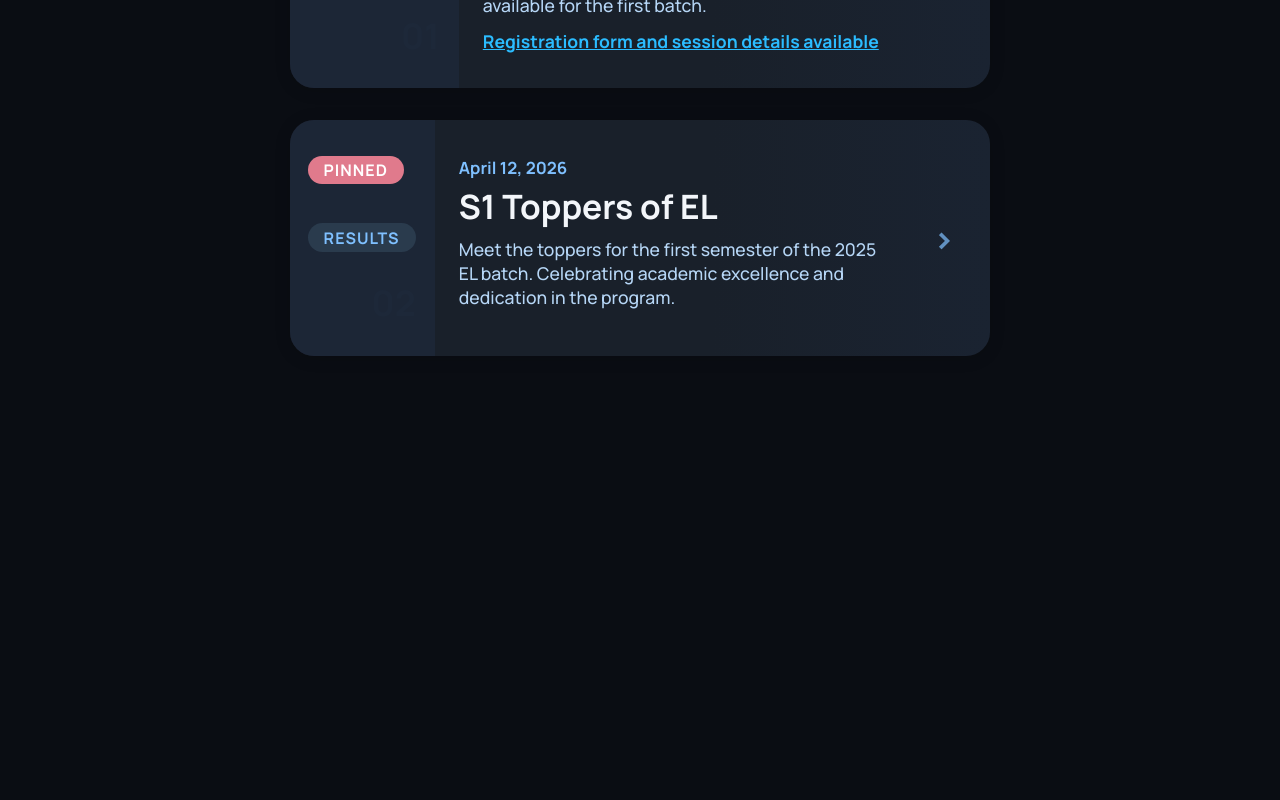
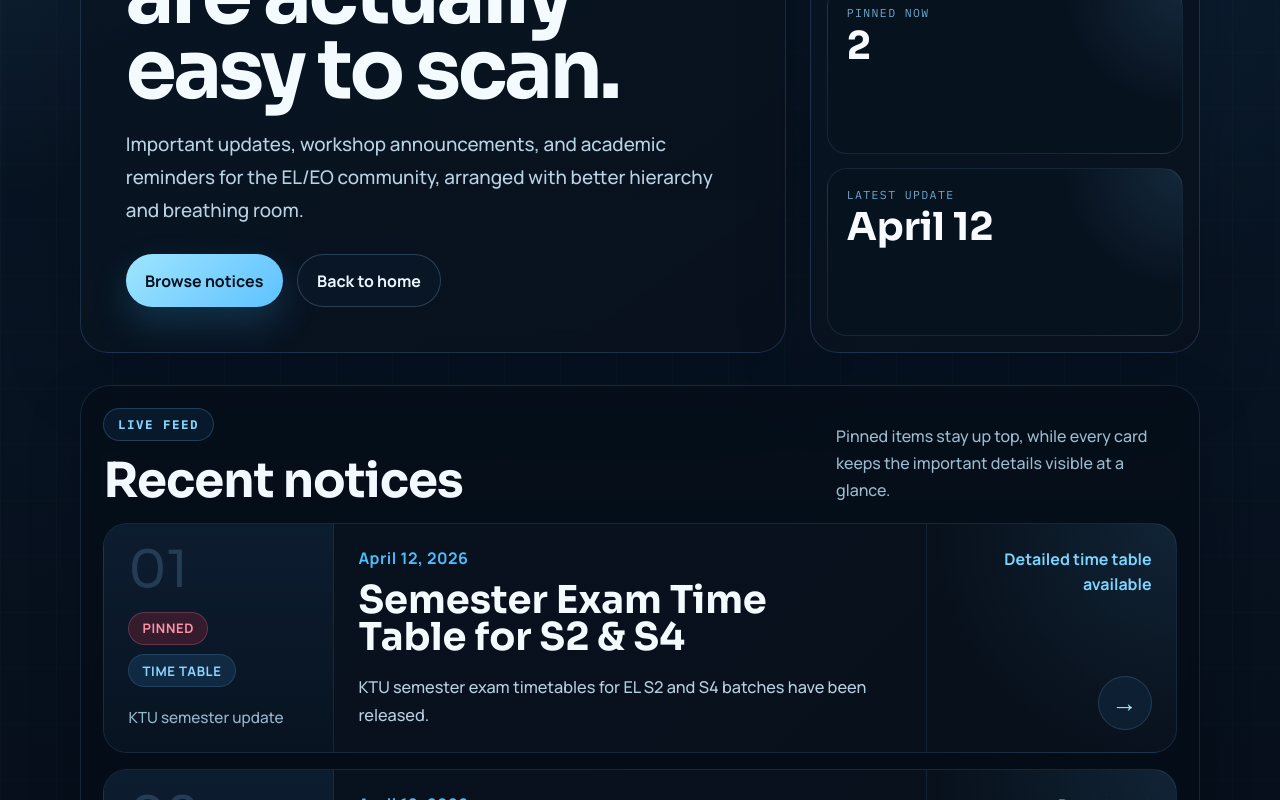
Before and after one commit to rohankishore/elweb, a React (Vite) app: page /notices in a window 1280 px wide. Shown: the part 340-1140 px from the top of the page. Before the commit the page ends 800 px from the top, so only its background shows below. Built offline with nearby package versions, Linux system fonts and the light colour scheme.

Commit message:
notice page mob optim

```diff
--- a/src/App.css
+++ b/src/App.css
@@ -1,149 +1,391 @@
 /* Notices Page Styles */
-.notices-page {
-  padding: 3rem 0;
-  min-height: 60vh;
+.notices-page-shell {
+  position: relative;
+  min-height: 100vh;
+  padding: clamp(5.5rem, 10vw, 8rem) 1rem 4rem;
+  background:
+    radial-gradient(circle at top left, rgba(77, 154, 210, 0.22), transparent 28%),
+    radial-gradient(circle at 85% 18%, rgba(46, 121, 180, 0.16), transparent 24%),
+    linear-gradient(180deg, #06101d 0%, #081423 46%, #050c16 100%);
 }
-.notices-title {
-  color: #eaf6ff;
-  font-size: 2.5rem;
-  font-weight: 800;
-  margin-bottom: 1.5rem;
-  text-align: center;
+
+.notices-page-shell::before {
+  content: "";
+  position: absolute;
+  inset: 0;
+  pointer-events: none;
+  background-image:
+    linear-gradient(to right, rgba(137, 192, 225, 0.08) 1px, transparent 1px),
+    linear-gradient(to bottom, rgba(137, 192, 225, 0.05) 1px, transparent 1px);
+  background-size: 56px 56px;
+  opacity: 0.3;
 }
-.notices-subtitle {
-  color: #b6d6f6;
-  font-size: 1.2rem;
+
+.notices-page-hero,
+.notices-page-content {
+  position: relative;
+  z-index: 1;
+  width: min(1120px, 100%);
+  margin: 0 auto;
+}
+
+.notices-page-hero {
+  display: grid;
+  grid-template-columns: minmax(0, 1.45fr) minmax(280px, 0.8fr);
+  gap: 1.5rem;
+  align-items: stretch;
   margin-bottom: 2rem;
-  text-align: center;
 }
-.notices-list {
-  max-width: 700px;
-  margin: 0 auto;
+
+.notices-page-hero__copy,
+.notices-page-overview {
+  border: 1px solid rgba(105, 156, 212, 0.22);
+  border-radius: 28px;
+  background:
+    linear-gradient(145deg, rgba(9, 21, 36, 0.92) 0%, rgba(9, 17, 29, 0.96) 100%);
+  box-shadow:
+    inset 0 1px 0 rgba(255, 255, 255, 0.06),
+    0 24px 70px rgba(2, 8, 18, 0.32);
+  backdrop-filter: blur(12px);
+}
+
+.notices-page-hero__copy {
+  padding: clamp(1.6rem, 4vw, 2.8rem);
+}
+
+.notices-page-hero__eyebrow,
+.notices-page-content__eyebrow {
+  display: inline-flex;
+  align-items: center;
+  width: fit-content;
+  margin-bottom: 1rem;
+  padding: 0.5rem 0.85rem;
+  border-radius: 999px;
+  border: 1px solid rgba(108, 182, 238, 0.24);
+  background: rgba(17, 49, 79, 0.36);
+  color: #86d5ff;
+  font-family: var(--mono);
+  font-size: 0.74rem;
+  font-weight: 700;
+  letter-spacing: 0.16em;
+  text-transform: uppercase;
+}
+
+.notices-page-hero__title {
+  margin: 0;
+  max-width: 11ch;
+  font-family: var(--display);
+  font-size: clamp(2.8rem, 7vw, 5.1rem);
+  line-height: 0.92;
+  letter-spacing: -0.04em;
+  color: #f4fbff;
+}
+
+.notices-page-hero__subtitle {
+  margin: 1.25rem 0 0;
+  max-width: 60ch;
+  font-size: clamp(1rem, 2.1vw, 1.18rem);
+  line-height: 1.75;
+  color: rgba(201, 228, 245, 0.92);
+}
+
+.notices-page-hero__actions {
   display: flex;
-  flex-direction: column;
-  gap: 2rem;
+  flex-wrap: wrap;
+  gap: 0.9rem;
+  margin-top: 1.7rem;
 }
-.notice-card-full {
+
+.notices-page-hero__cta,
+.notices-page-hero__link {
+  display: inline-flex;
+  align-items: center;
+  justify-content: center;
+  min-height: 50px;
+  padding: 0.9rem 1.2rem;
+  border-radius: 999px;
+  text-decoration: none;
+  font-weight: 700;
+  transition: transform 160ms ease, border-color 160ms ease, background 160ms ease;
+}
+
+.notices-page-hero__cta {
+  background: linear-gradient(135deg, #9ee5ff 0%, #5ec2ff 100%);
+  color: #04111d;
+  box-shadow: 0 16px 36px rgba(48, 166, 228, 0.22);
+}
+
+.notices-page-hero__link {
+  border: 1px solid rgba(147, 198, 233, 0.24);
+  background: rgba(11, 26, 42, 0.68);
+  color: #ebf7ff;
+}
+
+.notices-page-hero__cta:hover,
+.notices-page-hero__link:hover {
+  transform: translateY(-2px);
+}
+
+.notices-page-overview {
+  padding: 1rem;
+  display: grid;
+  gap: 0.9rem;
+  align-content: stretch;
+}
+
+.notices-page-overview__card {
+  padding: 1.1rem 1.15rem;
+  border-radius: 20px;
+  background:
+    radial-gradient(circle at top right, rgba(99, 175, 230, 0.14), transparent 30%),
+    rgba(8, 19, 32, 0.92);
+  border: 1px solid rgba(127, 185, 224, 0.12);
+}
+
+.notices-page-overview__label {
+  display: block;
+  margin-bottom: 0.4rem;
+  font-family: var(--mono);
+  font-size: 0.72rem;
+  letter-spacing: 0.12em;
+  text-transform: uppercase;
+  color: rgba(134, 206, 248, 0.8);
+}
+
+.notices-page-overview__value {
+  font-family: var(--display);
+  font-size: clamp(1.6rem, 3vw, 2.5rem);
+  line-height: 1;
+  color: #f7fbff;
+}
+
+.notices-page-content {
+  padding: clamp(1rem, 3vw, 1.4rem);
+  border: 1px solid rgba(105, 156, 212, 0.18);
+  border-radius: 30px;
+  background: rgba(5, 13, 23, 0.72);
+  box-shadow: 0 20px 50px rgba(3, 8, 17, 0.28);
+  backdrop-filter: blur(10px);
+}
+
+.notices-page-content__header {
+  display: grid;
+  grid-template-columns: minmax(0, 1fr) minmax(260px, 0.75fr);
+  gap: 1rem;
+  align-items: end;
+  margin-bottom: 1.2rem;
+}
+
+.notices-page-content__title {
+  margin: 0;
+  font-family: var(--display);
+  font-size: clamp(1.9rem, 4vw, 3rem);
+  line-height: 0.98;
+  color: #f2f9ff;
+}
+
+.notices-page-content__text {
+  margin: 0;
+  justify-self: end;
+  max-width: 34ch;
+  color: rgba(183, 216, 237, 0.86);
+  line-height: 1.7;
+}
+
+.notices-page-list {
+  display: grid;
+  gap: 1rem;
+}
+
+.notice-panel {
+  display: grid;
+  grid-template-columns: minmax(190px, 230px) minmax(0, 1fr) minmax(210px, 250px);
+  gap: 0;
+  align-items: stretch;
+  overflow: hidden;
+  border: 1px solid rgba(92, 145, 194, 0.18);
+  border-radius: 24px;
+  background:
+    radial-gradient(circle at top right, rgba(75, 155, 214, 0.14), transparent 22%),
+    linear-gradient(135deg, rgba(8, 18, 31, 0.96) 0%, rgba(8, 16, 27, 0.98) 100%);
+  transition: transform 180ms ease, border-color 180ms ease, box-shadow 180ms ease;
+}
+
+.notice-panel:hover {
+  transform: translateY(-3px);
+  border-color: rgba(126, 190, 243, 0.3);
+  box-shadow: 0 18px 42px rgba(2, 8, 18, 0.28);
+}
+
+.notice-panel__meta,
+.notice-panel__body,
+.notice-panel__footer {
+  padding: 1.4rem 1.5rem;
+}
+
+.notice-panel__meta {
+  display: grid;
+  align-content: space-between;
+  gap: 1rem;
+  border-right: 1px solid rgba(78, 124, 177, 0.18);
+  background: linear-gradient(180deg, rgba(14, 31, 52, 0.82) 0%, rgba(8, 20, 34, 0.82) 100%);
+}
+
+.notice-panel__index {
+  font-family: var(--display);
+  font-size: clamp(2rem, 4vw, 3.3rem);
+  line-height: 0.9;
+  color: rgba(135, 202, 245, 0.2);
+}
+
+.notice-panel__chips {
   display: flex;
-  background: linear-gradient(90deg, #19202a 60%, #1a2331 100%);
-  border-radius: 1.5rem;
-  box-shadow: 0 2px 16px 0 rgba(0,0,0,0.15);
-  overflow: hidden;
-  align-items: stretch;
-  min-width: 0;
+  flex-wrap: wrap;
+  gap: 0.55rem;
 }
-.notice-card-full__side {
-  background: rgba(30,40,60,0.7);
-  padding: 2.2rem 1.2rem 2.2rem 1.1rem;
-  display: flex;
-  flex-direction: column;
-  align-items: flex-start;
-  min-width: 110px;
-  justify-content: space-between;
-  gap: 1.2rem;
+
+.notice-panel__chip {
+  display: inline-flex;
+  align-items: center;
+  padding: 0.42rem 0.82rem;
+  border-radius: 999px;
+  border: 1px solid rgba(108, 177, 230, 0.18);
+  background: rgba(28, 69, 108, 0.42);
+  color: #8bd5ff;
+  font-size: 0.82rem;
+  font-weight: 700;
+  letter-spacing: 0.05em;
+  text-transform: uppercase;
 }
-.notice-card-full__pinned {
-  background: #e07a8c;
-  color: #fff;
-  border-radius: 1em;
-  font-weight: 600;
-  font-size: 1em;
-  padding: 0.2em 1em;
-  margin-bottom: 6px;
-  letter-spacing: 1px;
+
+.notice-panel__chip--pinned {
+  border-color: rgba(255, 135, 163, 0.24);
+  background: rgba(91, 33, 50, 0.54);
+  color: #ff91a8;
 }
-.notice-card-full__type {
-  background: #2a3b4d;
-  color: #7fc0ff;
-  border-radius: 1em;
-  font-weight: 600;
-  font-size: 1em;
-  padding: 0.2em 1em;
-  letter-spacing: 1px;
+
+.notice-panel__audience {
+  color: rgba(183, 219, 240, 0.82);
+  font-size: 0.96rem;
+  line-height: 1.55;
 }
-.notice-card-full__idx {
-  color: #22334a;
-  font-size: 2.2rem;
+
+.notice-panel__body {
+  display: grid;
+  align-content: center;
+}
+
+.notice-panel__date {
+  margin-bottom: 0.8rem;
+  color: #49bfff;
   font-weight: 700;
-  opacity: 0.18;
-  align-self: flex-end;
-  line-height: 1;
+  letter-spacing: 0.03em;
 }
-.notice-card-full__main {
-  flex: 1;
-  padding: 2.2rem 2.2rem 2.2rem 1.5rem;
-  display: flex;
-  flex-direction: column;
-  justify-content: center;
-  min-width: 0;
+
+.notice-panel__title {
+  margin: 0;
+  font-family: var(--display);
+  font-size: clamp(1.7rem, 3vw, 2.55rem);
+  line-height: 0.98;
+  color: #f4fbff;
+  text-wrap: balance;
 }
-.notice-card-full__date {
-  color: #7fc0ff;
-  font-weight: 600;
-  font-size: 1.05em;
-  margin-bottom: 4px;
+
+.notice-panel__desc {
+  margin: 1rem 0 0;
+  max-width: 62ch;
+  color: rgba(197, 225, 242, 0.92);
+  font-size: 1.02rem;
+  line-height: 1.75;
 }
-.notice-card-full__title {
-  font-weight: 800;
-  font-size: 2.1rem;
-  color: #f3f6fa;
-  margin-bottom: 8px;
-  word-break: break-word;
+
+.notice-panel__footer {
+  display: grid;
+  align-content: space-between;
+  justify-items: end;
+  gap: 1rem;
+  border-left: 1px solid rgba(78, 124, 177, 0.18);
 }
-.notice-card-full__desc {
-  color: #b6d6f6;
-  font-size: 1.1rem;
-  margin-bottom: 12px;
+
+.notice-panel__action {
+  max-width: 17ch;
+  text-align: right;
+  color: #7cd4ff;
+  font-weight: 700;
+  line-height: 1.6;
 }
-.notice-card-full__link a {
-  color: #2bbcff;
-  font-weight: 600;
-  font-size: 1.1em;
-  text-decoration: underline;
+
+.notice-panel__arrow {
+  display: inline-grid;
+  place-items: center;
+  width: 54px;
+  height: 54px;
+  border-radius: 50%;
+  border: 1px solid rgba(104, 180, 236, 0.2);
+  background: rgba(16, 42, 65, 0.56);
+  color: #a9e6ff;
+  font-size: 1.6rem;
 }
-.notice-card-full__arrow {
-  display: flex;
-  align-items: center;
-  padding-right: 2.2rem;
-  color: #7fc0ff;
-  font-size: 2.2rem;
-  font-weight: 700;
-  opacity: 0.7;
+
+@media (max-width: 900px) {
+  .notices-page-hero,
+  .notices-page-content__header,
+  .notice-panel {
+    grid-template-columns: 1fr;
+  }
+
+  .notices-page-content__text {
+    justify-self: start;
+    max-width: 56ch;
+  }
+
+  .notice-panel__meta,
+  .notice-panel__footer {
+    border: none;
+  }
+
+  .notice-panel__meta {
+    padding-bottom: 0;
+    background: none;
+  }
+
+  .notice-panel__footer {
+    padding-top: 0;
+    justify-items: start;
+  }
+
+  .notice-panel__action {
+    max-width: none;
+    text-align: left;
+  }
 }
-@media (max-width: 700px) {
-  .notices-title {
-    font-size: 1.5rem;
-    margin-bottom: 1rem;
+
+@media (max-width: 640px) {
+  .notices-page-shell {
+    padding: 5.25rem 0.75rem 6rem;
   }
-  .notices-list {
-    gap: 1.1rem;
+
+  .notices-page-hero__copy,
+  .notices-page-content {
+    border-radius: 24px;
   }
-  .notice-card-full {
-    flex-direction: column;
-    border-radius: 1.1rem;
+
+  .notices-page-overview {
+    grid-template-columns: 1fr;
   }
-  .notice-card-full__side {
-    flex-direction: row;
-    align-items: center;
-    min-width: 0;
-    padding: 1rem 1.1rem 1rem 1.1rem;
-    gap: 0.7rem;
-    justify-content: flex-start;
+
+  .notices-page-hero__title {
+    max-width: 100%;
   }
-  .notice-card-full__main {
-    padding: 1.1rem 1.1rem 1.1rem 1.1rem;
+
+  .notice-panel {
+    border-radius: 20px;
   }
-  .notice-card-full__title {
-    font-size: 1.2rem;
-    margin-bottom: 6px;
-  }
-  .notice-card-full__desc {
-    font-size: 1rem;
-    margin-bottom: 8px;
-  }
-  .notice-card-full__arrow {
-    padding-right: 1.1rem;
-    font-size: 1.5rem;
+
+  .notice-panel__meta,
+  .notice-panel__body,
+  .notice-panel__footer {
+    padding: 1.1rem;
   }
 }
 /* --- Program Overview Section Enhancements. This was AI gen-- */
--- a/src/component/NoticesPage.jsx
+++ b/src/component/NoticesPage.jsx
@@ -1,47 +1,106 @@
 import React from "react";
+import { Link } from "react-router-dom";
 
 const notices = [
   {
     pinned: true,
-    type: "WORKSHOP",
-    title: "Chip Making Workshop",
+    type: "Time Table",
+    audience: "KTU semester update",
+    title: "Semester Exam Time Table for S2 & S4",
     date: "April 12, 2026",
-    desc: "Hands-on workshop on semiconductor fabrication basics, clean-room workflow, and chip design prototyping for EL/EO students. Limited seats available for the first batch.",
-    link: "Registration form and session details available"
+    desc: "KTU semester exam timetables for EL S2 and S4 batches have been released.",
+    action: "Detailed time table available",
   },
   {
     pinned: true,
-    type: "RESULTS",
+    type: "Results",
+    audience: "First semester highlights",
     title: "S1 Toppers of EL",
     date: "April 12, 2026",
-    desc: "Meet the toppers for the first semester of the 2025 EL batch. Celebrating academic excellence and dedication in the program.",
-    link: null
-  }
+    desc: "Meet the toppers for the first semester of the 2025 EL batch and celebrate the consistency, focus, and academic excellence across the program.",
+    action: "Department announcement board updated",
+  },
 ];
+
+const pinnedCount = notices.filter((notice) => notice.pinned).length;
 
 export default function NoticesPage() {
   return (
-    <div className="notices-page">
-      <h1 className="notices-title">All Notices</h1>
-      <div className="notices-subtitle">Stay updated with important announcements</div>
-      <div className="notices-list">
-        {notices.map((notice, idx) => (
-          <div className="notice-card-full" key={idx}>
-            <div className="notice-card-full__side">
-              {notice.pinned && <span className="notice-card-full__pinned">PINNED</span>}
-              <span className="notice-card-full__type">{notice.type}</span>
-              <span className="notice-card-full__idx">{(idx+1).toString().padStart(2,'0')}</span>
-            </div>
-            <div className="notice-card-full__main">
-              <div className="notice-card-full__date">{notice.date}</div>
-              <div className="notice-card-full__title">{notice.title}</div>
-              <div className="notice-card-full__desc">{notice.desc}</div>
-              {notice.link && <div className="notice-card-full__link"><a href="#">{notice.link}</a></div>}
-            </div>
-            <div className="notice-card-full__arrow">&#8250;</div>
+    <main className="notices-page-shell">
+      <section className="notices-page-hero">
+        <div className="notices-page-hero__copy">
+          <span className="notices-page-hero__eyebrow">Department Bulletin</span>
+          <h1 className="notices-page-hero__title">Notices that are actually easy to scan.</h1>
+          <p className="notices-page-hero__subtitle">
+            Important updates, workshop announcements, and academic reminders for the EL/EO
+            community, arranged with better hierarchy and breathing room.
+          </p>
+          <div className="notices-page-hero__actions">
+            <a href="#notice-feed" className="notices-page-hero__cta">
+              Browse notices
+            </a>
+            <Link to="/" className="notices-page-hero__link">
+              Back to home
+            </Link>
           </div>
-        ))}
-      </div>
-    </div>
+        </div>
+
+        <div className="notices-page-overview" aria-label="Notices overview">
+          <div className="notices-page-overview__card">
+            <span className="notices-page-overview__label">Total posts</span>
+            <strong className="notices-page-overview__value">{notices.length}</strong>
+          </div>
+          <div className="notices-page-overview__card">
+            <span className="notices-page-overview__label">Pinned now</span>
+            <strong className="notices-page-overview__value">{pinnedCount}</strong>
+          </div>
+          <div className="notices-page-overview__card">
+            <span className="notices-page-overview__label">Latest update</span>
+            <strong className="notices-page-overview__value">April 12</strong>
+          </div>
+        </div>
+      </section>
+
+      <section className="notices-page-content" id="notice-feed">
+        <div className="notices-page-content__header">
+          <div>
+            <span className="notices-page-content__eyebrow">Live feed</span>
+            <h2 className="notices-page-content__title">Recent notices</h2>
+          </div>
+          <p className="notices-page-content__text">
+            Pinned items stay up top, while every card keeps the important details visible at a
+            glance.
+          </p>
+        </div>
+
+        <div className="notices-page-list">
+          {notices.map((notice, idx) => (
+            <article className="notice-panel" key={notice.title}>
+              <div className="notice-panel__meta">
+                <span className="notice-panel__index">{String(idx + 1).padStart(2, "0")}</span>
+                <div className="notice-panel__chips">
+                  {notice.pinned && <span className="notice-panel__chip notice-panel__chip--pinned">Pinned</span>}
+                  <span className="notice-panel__chip">{notice.type}</span>
+                </div>
+                <span className="notice-panel__audience">{notice.audience}</span>
+              </div>
+
+              <div className="notice-panel__body">
+                <div className="notice-panel__date">{notice.date}</div>
+                <h3 className="notice-panel__title">{notice.title}</h3>
+                <p className="notice-panel__desc">{notice.desc}</p>
+              </div>
+
+              <div className="notice-panel__footer">
+                <span className="notice-panel__action">{notice.action}</span>
+                <span className="notice-panel__arrow" aria-hidden="true">
+                  →
+                </span>
+              </div>
+            </article>
+          ))}
+        </div>
+      </section>
+    </main>
   );
 }
```
